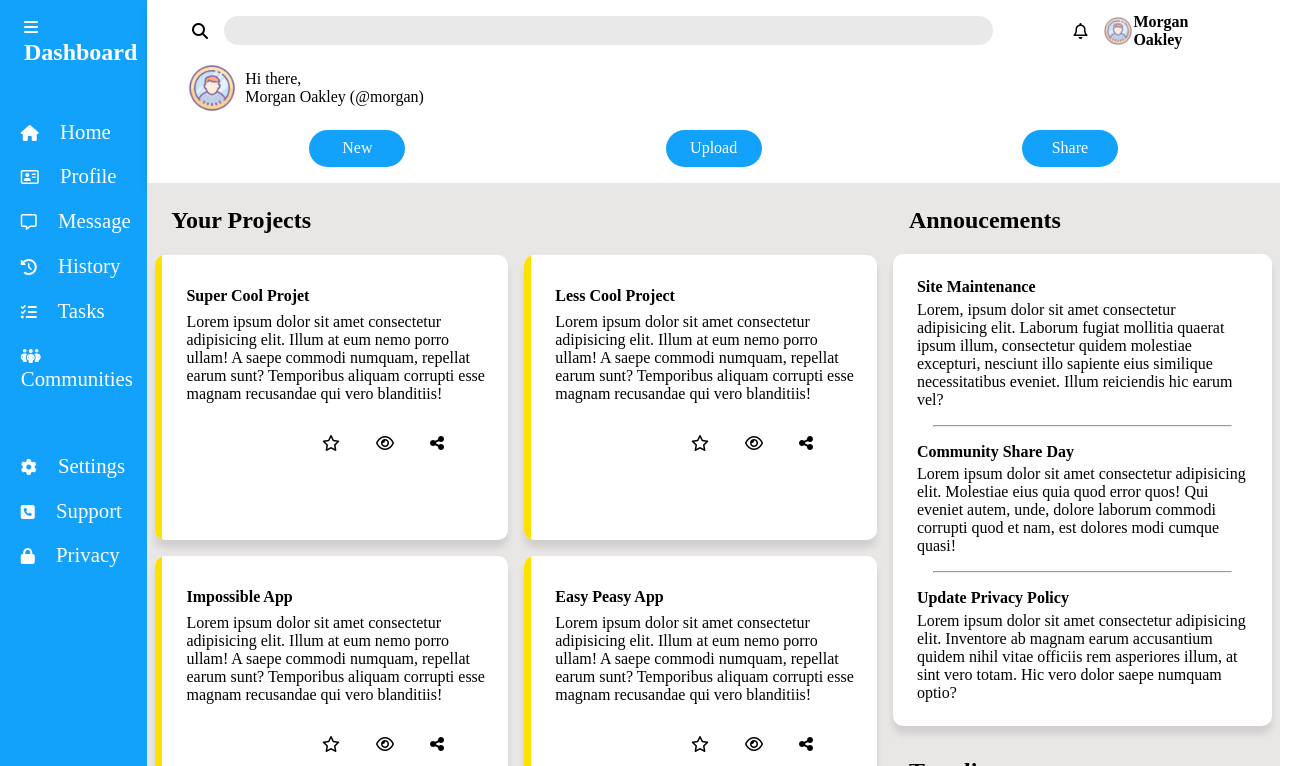
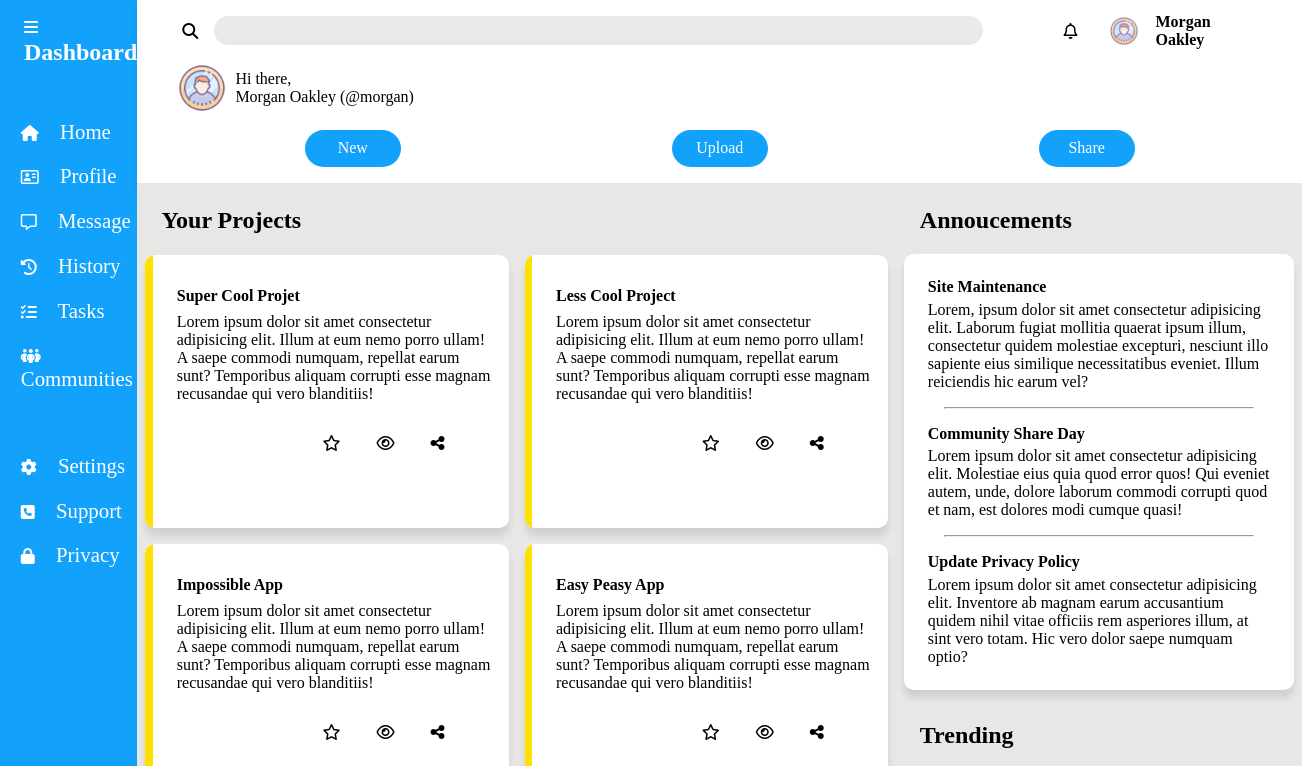
Before and after one commit to Alexskq/Front-end-Technical-test, a plain HTML site: page index.html in a window 1280 px wide. Shown: the top 766 px of the page, 1302 px wide, since content can reach past the window. Drawn offline with Linux system fonts and the light colour scheme.

Commit message:
top nav bar a finir

```diff
--- a/index.html
+++ b/index.html
@@ -52,7 +52,7 @@
          <input type="text" id="search">
          <i class="fa-regular fa-bell"></i>
          <img src="/images/icons8-utilisateur-homme-64.png" alt="profil" class="top-picture">
-         <span><strong>Morgan Oakley</strong></span>
+         <span id="name"><strong>Morgan Oakley</strong></span>
        </div>
        <div class="info-nav-bar">
            <img src="/images/icons8-utilisateur-homme-64.png" alt="profil" class="big-profil">
--- a/style.css
+++ b/style.css
@@ -26,6 +26,7 @@
 .top-picture{
   width: 30px;
   height: 30px;
+  margin: 0 1rem;
 }
 
 .search-bar{
@@ -233,7 +234,7 @@ h3{
   #name{
 
   }
-
+/* TODO : Seconde partie de la top bar a faire */
 
 
 
```
